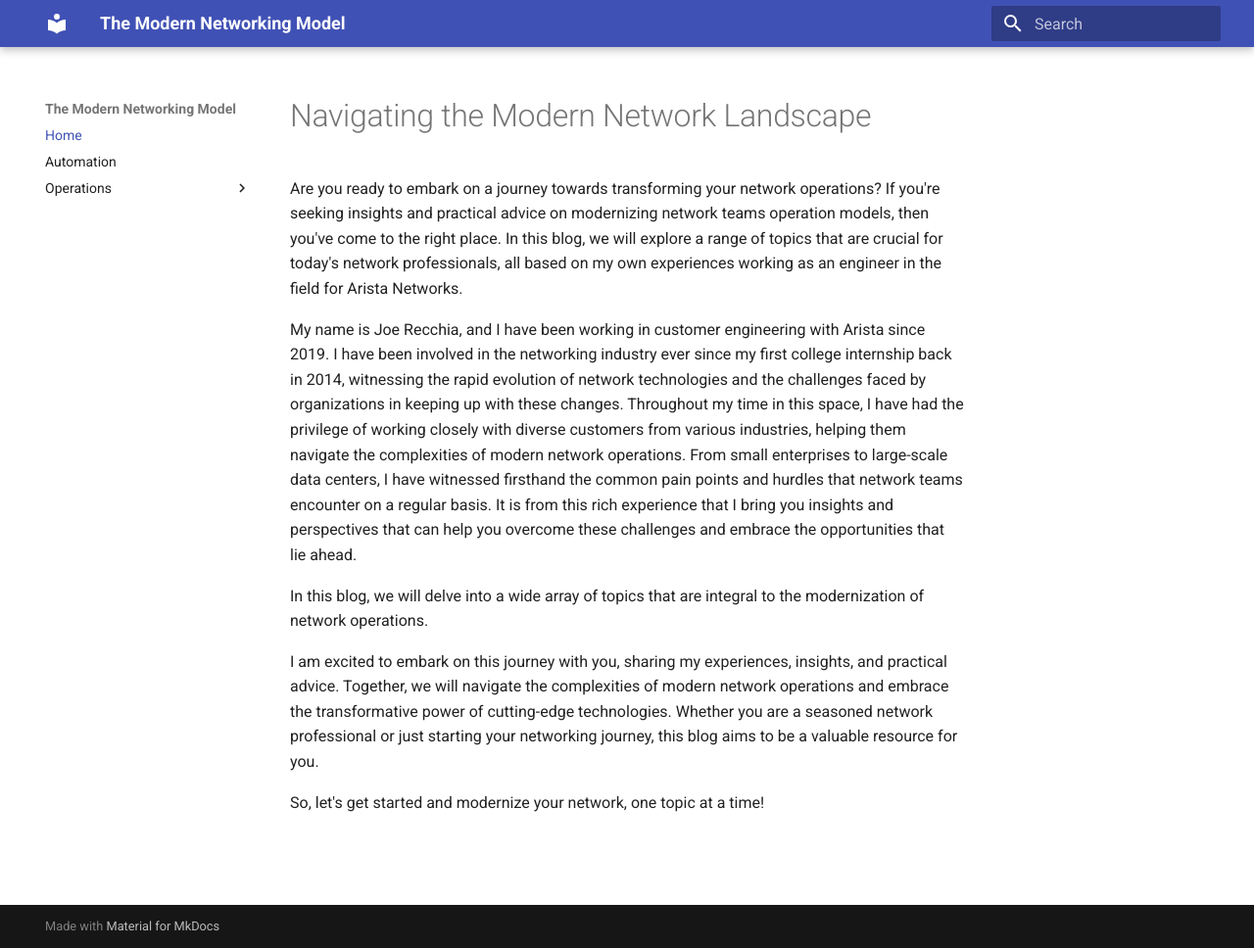
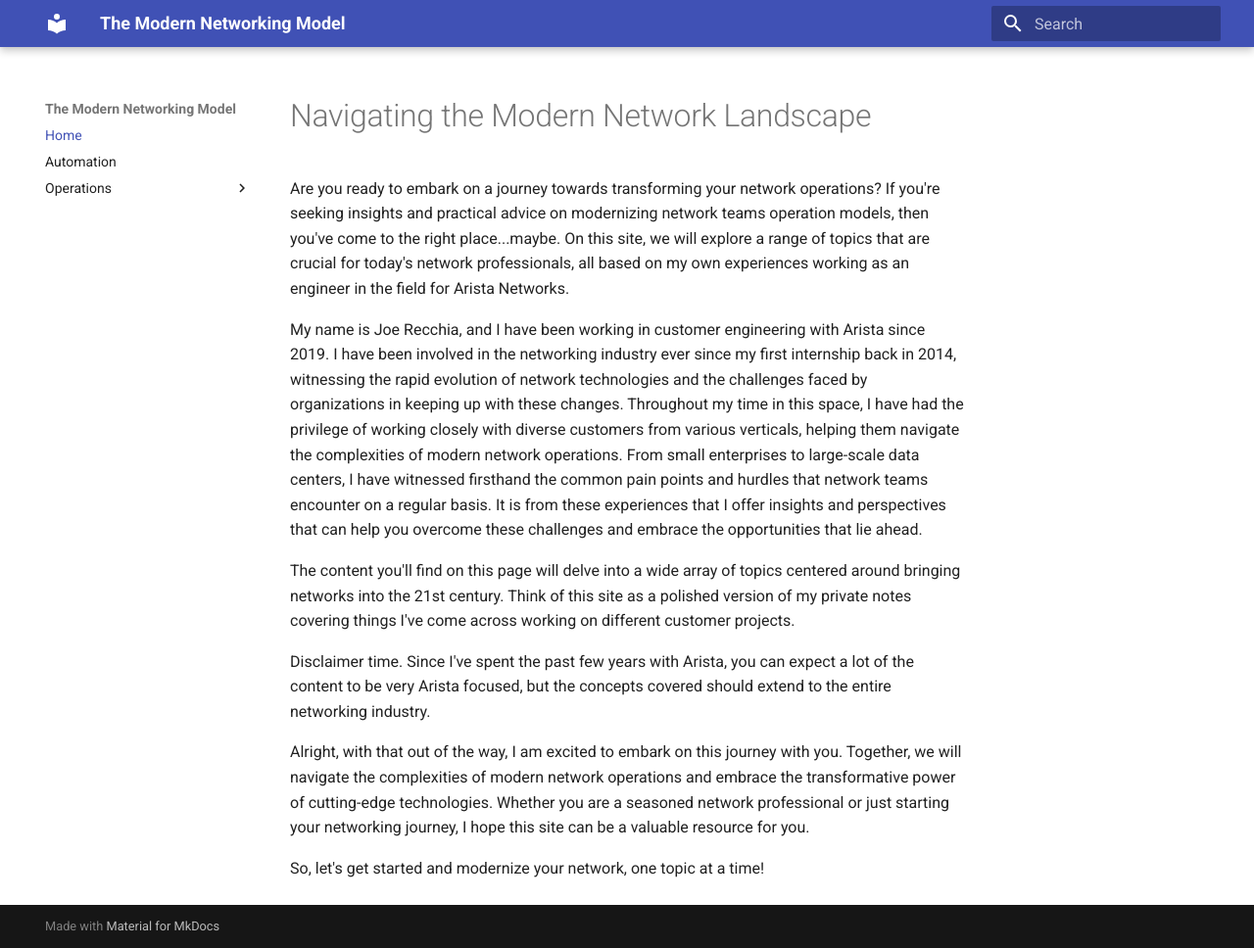
Before and after one commit to jrecchia1029/modern-networks, an MkDocs documentation site: the page built from docs/index.md, in a window 1280 px wide and 968 px high. Shown: the whole window at 98% size. Built offline with MkDocs 1.6.1 and Material for MkDocs 9.7.7, drawn with Linux system fonts in a browser that asks for light colours.

Commit message:
Updated intro

```diff
--- a/docs/index.md
+++ b/docs/index.md
@@ -1,11 +1,13 @@
 # Navigating the Modern Network Landscape
 
-Are you ready to embark on a journey towards transforming your network operations? If you're seeking insights and practical advice on modernizing network teams operation models, then you've come to the right place. In this blog, we will explore a range of topics that are crucial for today's network professionals, all based on my own experiences working as an engineer in the field for Arista Networks.
+Are you ready to embark on a journey towards transforming your network operations? If you're seeking insights and practical advice on modernizing network teams operation models, then you've come to the right place...maybe. On this site, we will explore a range of topics that are crucial for today's network professionals, all based on my own experiences working as an engineer in the field for Arista Networks.
 
-My name is Joe Recchia, and I have been working in customer engineering with Arista since 2019. I have been involved in the networking industry ever since my first college internship back in 2014, witnessing the rapid evolution of network technologies and the challenges faced by organizations in keeping up with these changes. Throughout my time in this space, I have had the privilege of working closely with diverse customers from various industries, helping them navigate the complexities of modern network operations. From small enterprises to large-scale data centers, I have witnessed firsthand the common pain points and hurdles that network teams encounter on a regular basis. It is from this rich experience that I bring you insights and perspectives that can help you overcome these challenges and embrace the opportunities that lie ahead.
+My name is Joe Recchia, and I have been working in customer engineering with Arista since 2019. I have been involved in the networking industry ever since my first internship back in 2014, witnessing the rapid evolution of network technologies and the challenges faced by organizations in keeping up with these changes. Throughout my time in this space, I have had the privilege of working closely with diverse customers from various verticals, helping them navigate the complexities of modern network operations. From small enterprises to large-scale data centers, I have witnessed firsthand the common pain points and hurdles that network teams encounter on a regular basis. It is from these experiences that I offer insights and perspectives that can help you overcome these challenges and embrace the opportunities that lie ahead.
 
-In this blog, we will delve into a wide array of topics that are integral to the modernization of network operations.
+The content you'll find on this page will delve into a wide array of topics centered around bringing networks into the 21st century. Think of this site as a polished version of my private notes covering things I've come across working on different customer projects.
 
-I am excited to embark on this journey with you, sharing my experiences, insights, and practical advice. Together, we will navigate the complexities of modern network operations and embrace the transformative power of cutting-edge technologies. Whether you are a seasoned network professional or just starting your networking journey, this blog aims to be a valuable resource for you.
+Disclaimer time. Since I've spent the past few years with Arista, you can expect a lot of the content to be very Arista focused, but the concepts covered should extend to the entire networking industry.
+
+Alright, with that out of the way, I am excited to embark on this journey with you. Together, we will navigate the complexities of modern network operations and embrace the transformative power of cutting-edge technologies. Whether you are a seasoned network professional or just starting your networking journey, I hope this site can be a valuable resource for you.
 
 So, let's get started and modernize your network, one topic at a time!
```
